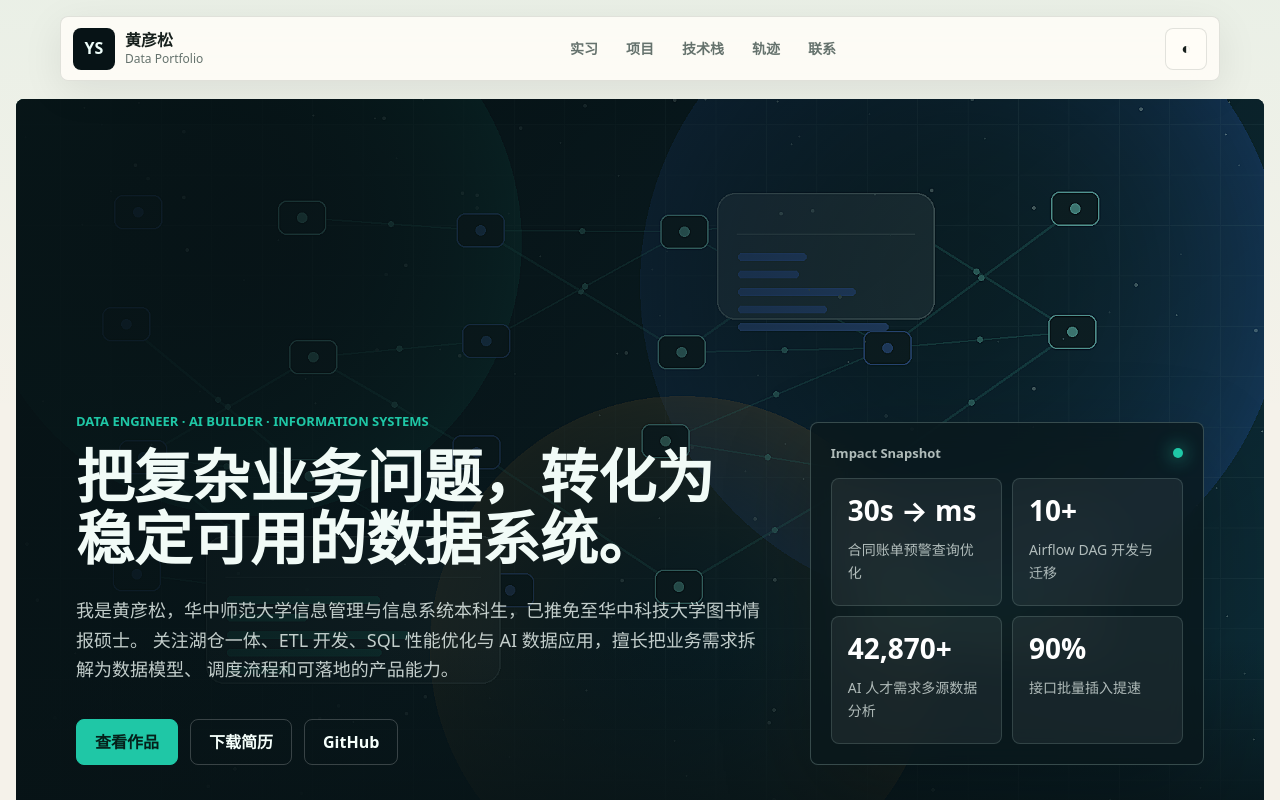
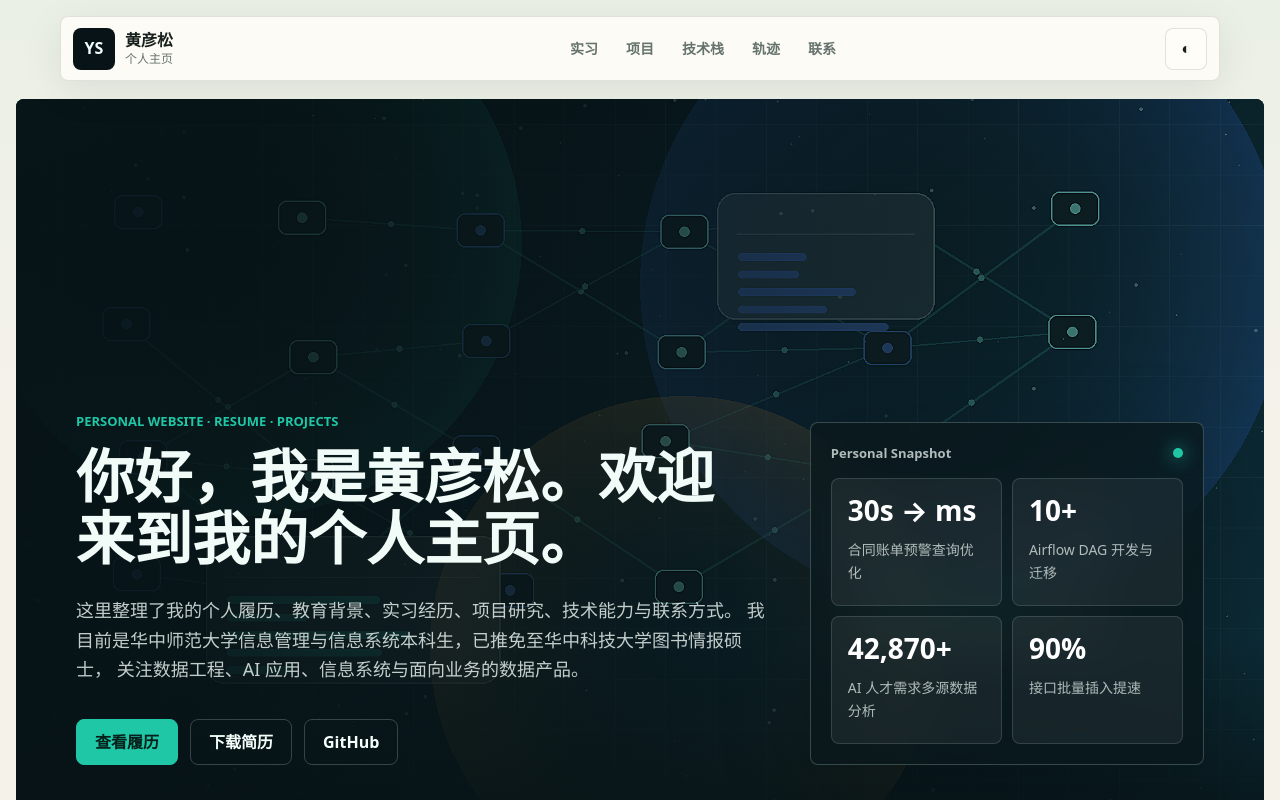
Before and after one commit to ysdatasci/ysdatasci.github.io, a plain HTML site: page index.html in a window 1280 px wide. Shown: the top 800 px of the page. Drawn offline with Linux system fonts and the light colour scheme.

Commit message:
Update personal homepage info: index.html

```diff
--- a/index.html
+++ b/index.html
@@ -5,9 +5,9 @@
     <meta name="viewport" content="width=device-width, initial-scale=1.0" />
     <meta
       name="description"
-      content="黄彦松的个人网站：数据工程、湖仓一体、ETL、SQL 优化与 AI 数据应用作品集。"
+      content="黄彦松的个人主页：包含个人履历、教育背景、实习经历、项目经历、技术能力、荣誉证书与联系方式。"
     />
-    <title>黄彦松 | Data Engineer & AI Builder</title>
+    <title>黄彦松 | 个人主页</title>
     <link rel="stylesheet" href="./styles.css" />
   </head>
   <body>
@@ -16,7 +16,7 @@
         <span class="brand-mark">YS</span>
         <span>
           <strong>黄彦松</strong>
-          <small>Data Portfolio</small>
+          <small>个人主页</small>
         </span>
       </a>
       <nav class="nav-links" aria-label="主导航">
@@ -35,22 +35,22 @@
       <section class="hero section-dark">
         <div class="hero-bg" aria-hidden="true"></div>
         <div class="hero-content">
-          <p class="eyebrow">Data Engineer · AI Builder · Information Systems</p>
-          <h1>把复杂业务问题，转化为稳定可用的数据系统。</h1>
+          <p class="eyebrow">Personal Website · Resume · Projects</p>
+          <h1>你好，我是黄彦松。欢迎来到我的个人主页。</h1>
           <p class="hero-copy">
-            我是黄彦松，华中师范大学信息管理与信息系统本科生，已推免至华中科技大学图书情报硕士。
-            关注湖仓一体、ETL 开发、SQL 性能优化与 AI 数据应用，擅长把业务需求拆解为数据模型、
-            调度流程和可落地的产品能力。
+            这里整理了我的个人履历、教育背景、实习经历、项目研究、技术能力与联系方式。
+            我目前是华中师范大学信息管理与信息系统本科生，已推免至华中科技大学图书情报硕士，
+            关注数据工程、AI 应用、信息系统与面向业务的数据产品。
           </p>
           <div class="hero-actions">
-            <a class="button primary" href="#projects">查看作品</a>
+            <a class="button primary" href="#experience">查看履历</a>
             <a class="button ghost" href="./assets/huang-yansong-resume.pdf" download>下载简历</a>
             <a class="button ghost" href="https://github.com/ysdatasci" target="_blank" rel="noreferrer">GitHub</a>
           </div>
         </div>
         <aside class="hero-panel" aria-label="核心数据成果">
           <div class="panel-topline">
-            <span>Impact Snapshot</span>
+            <span>Personal Snapshot</span>
             <span class="live-dot"></span>
           </div>
           <div class="metric-grid">
```
